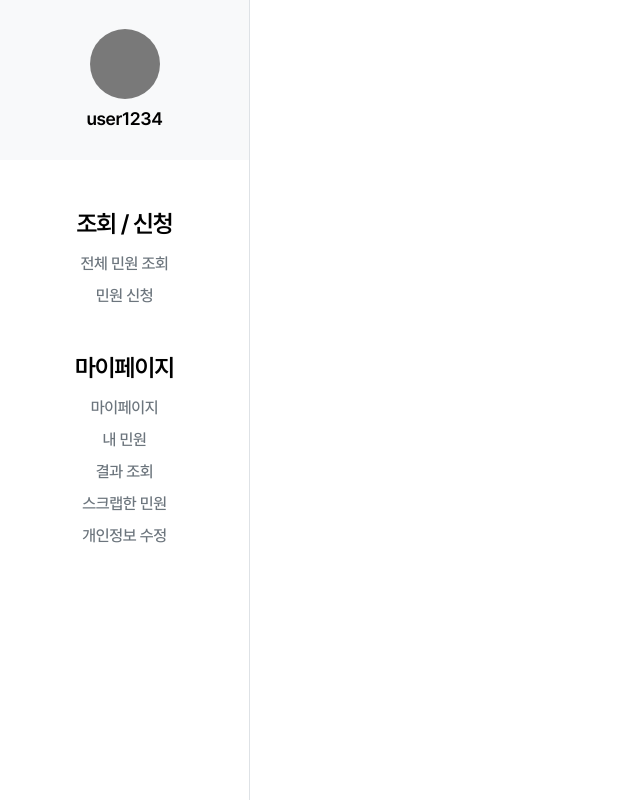
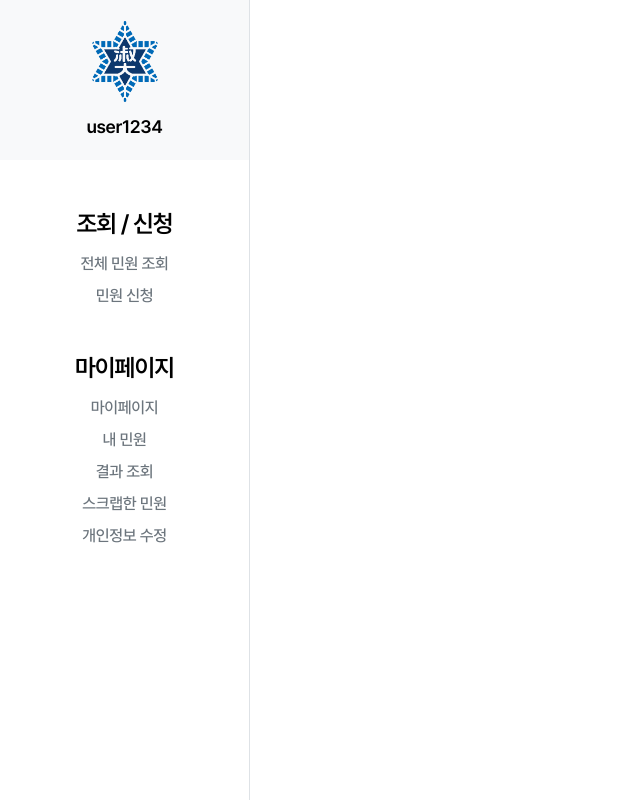
Before and after one commit to waieiches/SM-137-Frontend, a React (Vite) app: page / in a window 1280 px wide. Shown: the whole page, without its empty margins (0-640 px from the left). Built offline with nearby package versions, Linux system fonts and the light colour scheme.

Commit message:
design : 프로필 사진 대신 학교 로고로 대치

```diff
--- a/src/components/side-navigator/UserInfo.tsx
+++ b/src/components/side-navigator/UserInfo.tsx
@@ -1,20 +1,20 @@
 import styled from "@emotion/styled";
+import SchoolLogo from "../../assets/symbol_Color.png";
 
-const TempLogo = styled.div`
+const Logo = styled.img`
   width: 70px;
-  height: 70px;
   border-radius: 500px;
-  background-color: #797979;
 `;
 const Info = styled.div`
   width: 100%;
   height: 20%;
+  min-height: 140px;
   max-height: 180px;
   display: flex;
   flex-direction: column;
   align-items: center;
   justify-content: center;
-  gap: 0.5rem;
+  gap: 0.8rem;
   background-color: var(--gray1-background);
 `;
 const Name = styled.span``;
@@ -22,7 +22,7 @@ const Name = styled.span``;
 const UserInfo = () => {
   return (
     <Info>
-      <TempLogo />
+      <Logo src={SchoolLogo} />
       <Name>user1234</Name>
     </Info>
   );
```
Also changed, not shown: src/assets/symbol_Color.png (added).
